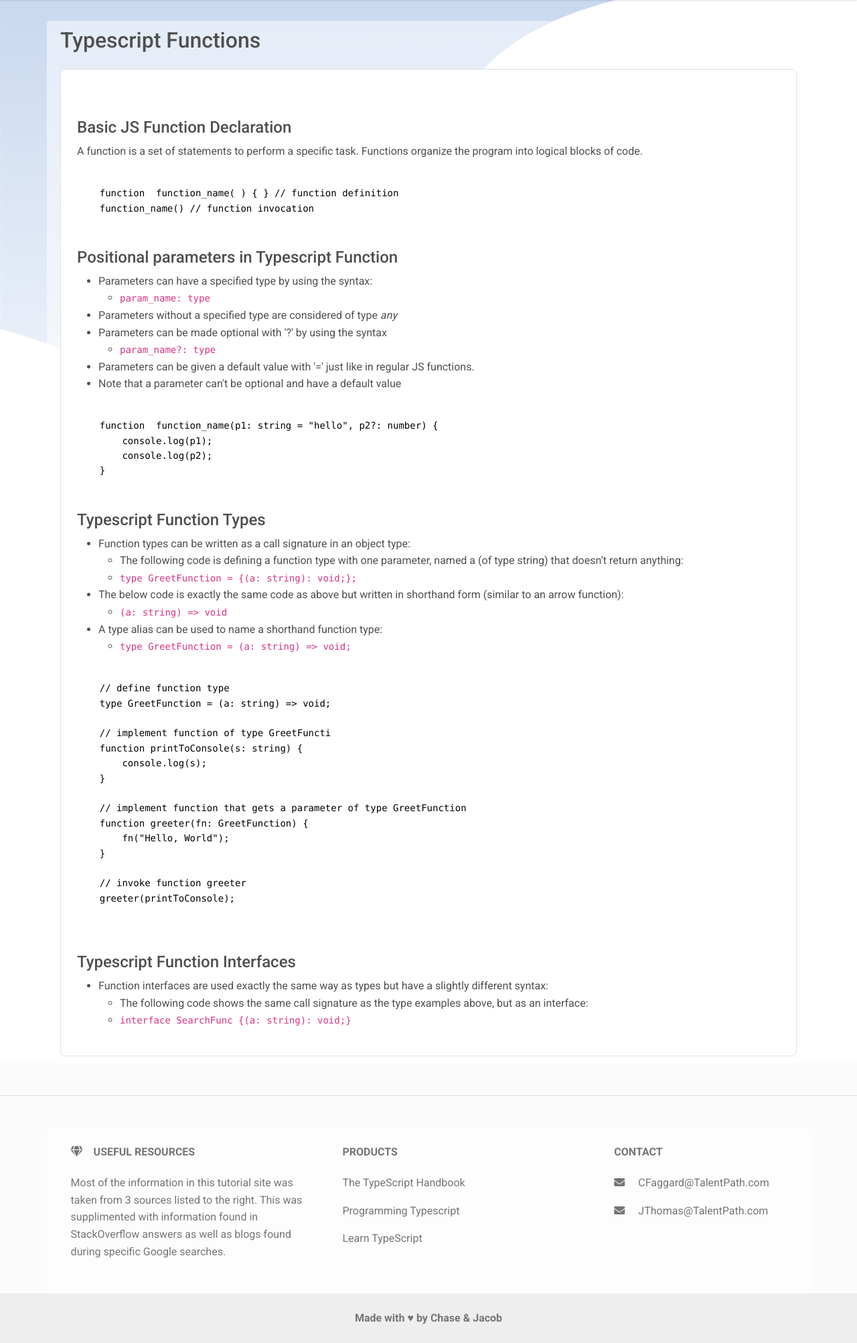
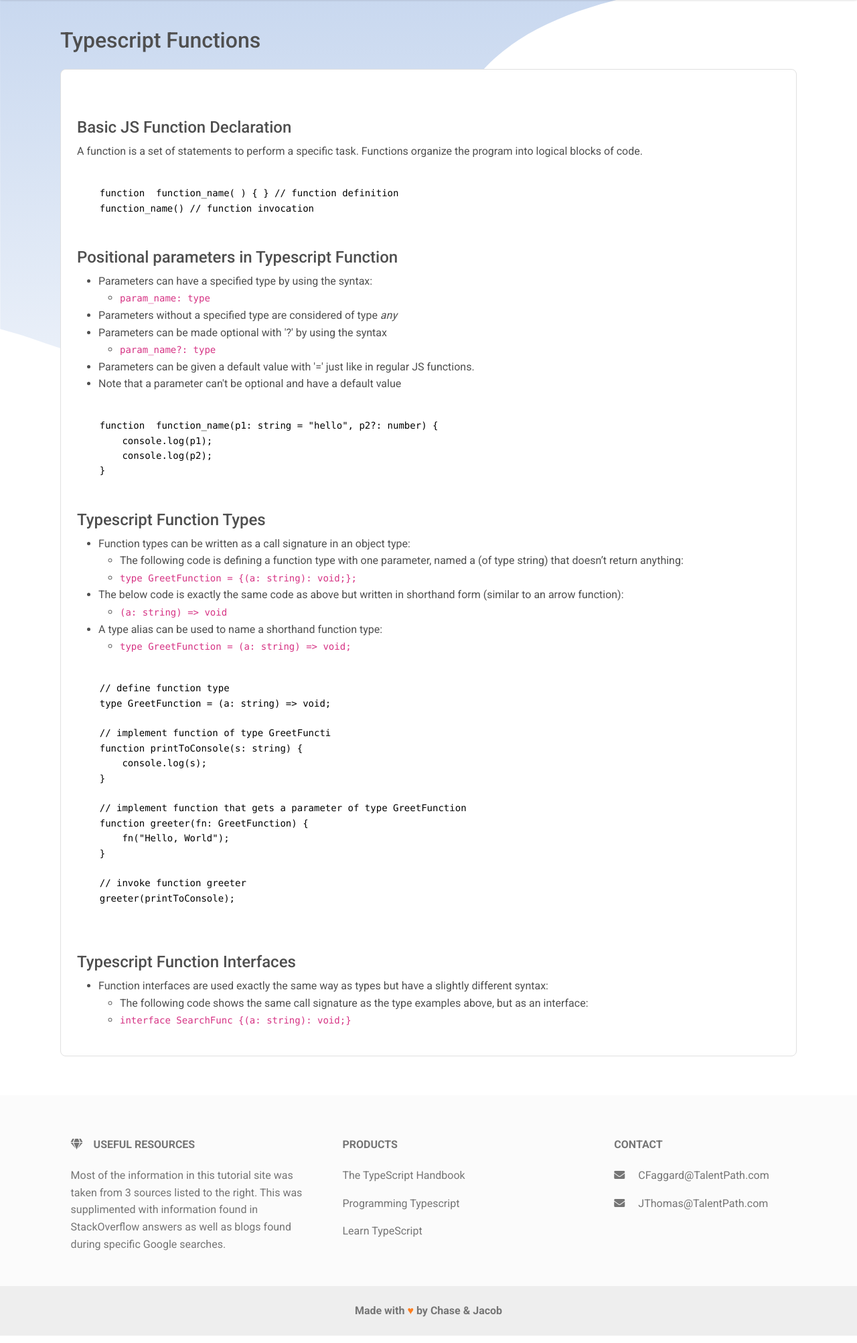
Before and after one commit to jcthomas00/TennisStars, a PHP site: page / in a window 1280 px wide. Shown: the part 79-2084 px from the top of the page at 67% size. Run offline with PHP 8.4, Linux system fonts and the light colour scheme; some libraries are stand-ins or nearby versions; some web fonts are replaced.

Commit message:
last minute styling

```diff
--- a/index.html
+++ b/index.html
@@ -258,12 +258,9 @@
     </main>
 <!-- Footer -->
 <footer class="text-center text-lg-start bg-light text-muted">
-    <!-- Section spacer -->
-    <section class="d-flex justify-content-center justify-content-lg-between p-4 border-bottom"></section>
-
     <!-- Section: Links  -->
     <section class="">
-      <div class="container text-center text-md-start mt-5">
+      <div class="container text-center text-md-start mt-5 pt-5">
         <!-- Grid row -->
         <div class="row mt-3">
           <!-- Grid column -->
@@ -321,9 +318,8 @@
 
     <!-- Copyright -->
     <div class="text-center p-4 fw-bold" style="background-color: rgba(0, 0, 0, 0.05);">
-      Made with ♥ by Chase & Jacob
-    </div>
-    <!-- Copyright -->
+        Made with <span class="heart">♥</span> by Chase &amp; Jacob
+      </div>
   </footer>
   <!-- Footer -->
 
--- a/styles.css
+++ b/styles.css
@@ -1,4 +1,7 @@
 @import url('https://fonts.googleapis.com/css2?family=Smooch&display=swap');
+:root{
+    --orange: #FD7F20;
+}
 .navbar-brand{
     font-family: 'Smooch', cursive;
     font-size: 33px;
@@ -12,15 +15,15 @@
 pre.language-javascript {
     padding-top: 0;
 }
-
 .nav-pills .nav-link.active, .nav-pills .show>.nav-link {
-    background-color: #FD7F20;
+    background-color: var(--orange);
+}
+.heart{
+    color: var(--orange);
 }
 @media screen and (min-width: 900px) {
     .container {
-        background: rgba(256, 256, 256, .5);
         margin-top: 20px;
         padding: 10px 20px;
-        border-radius: 5px;
     }
 }
```
